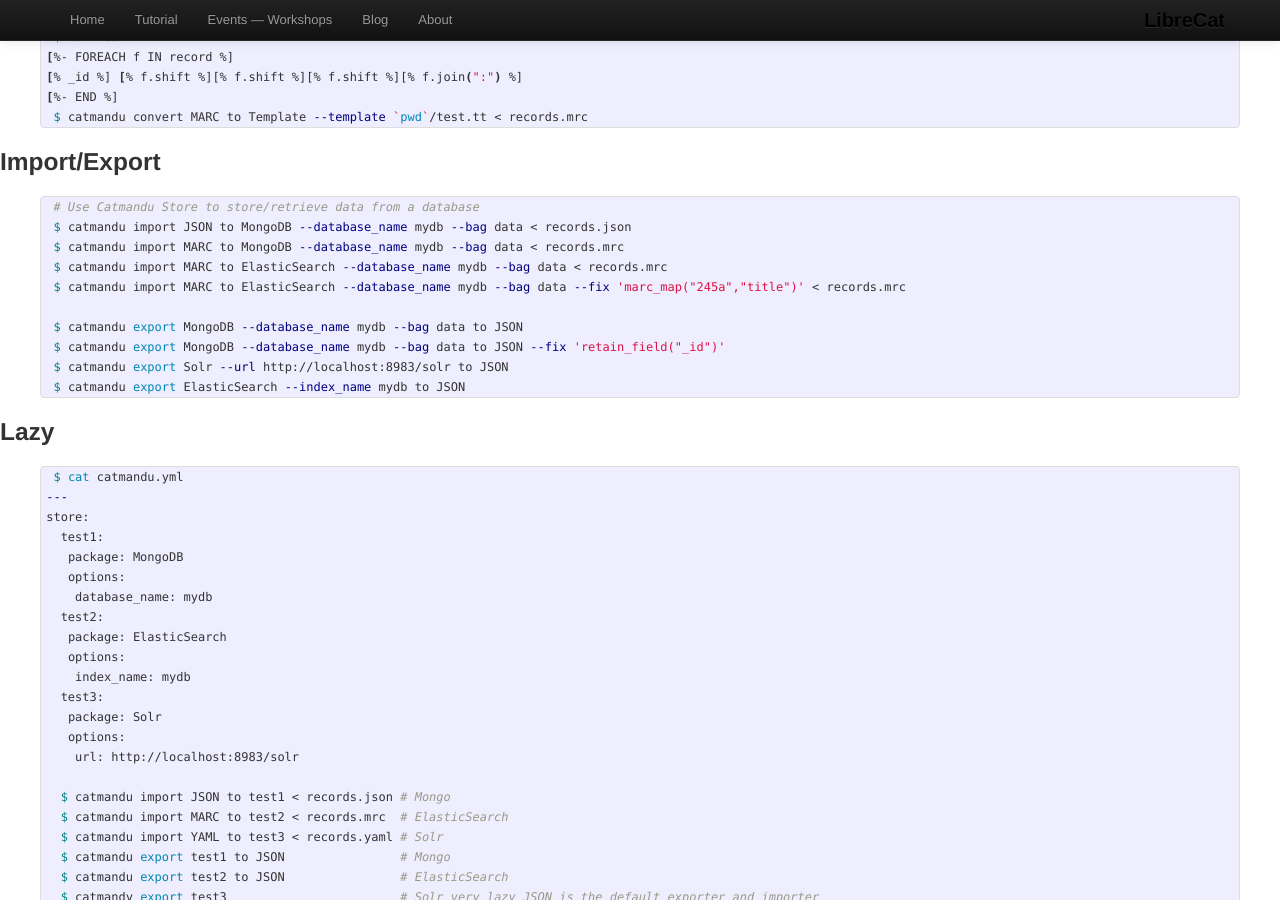
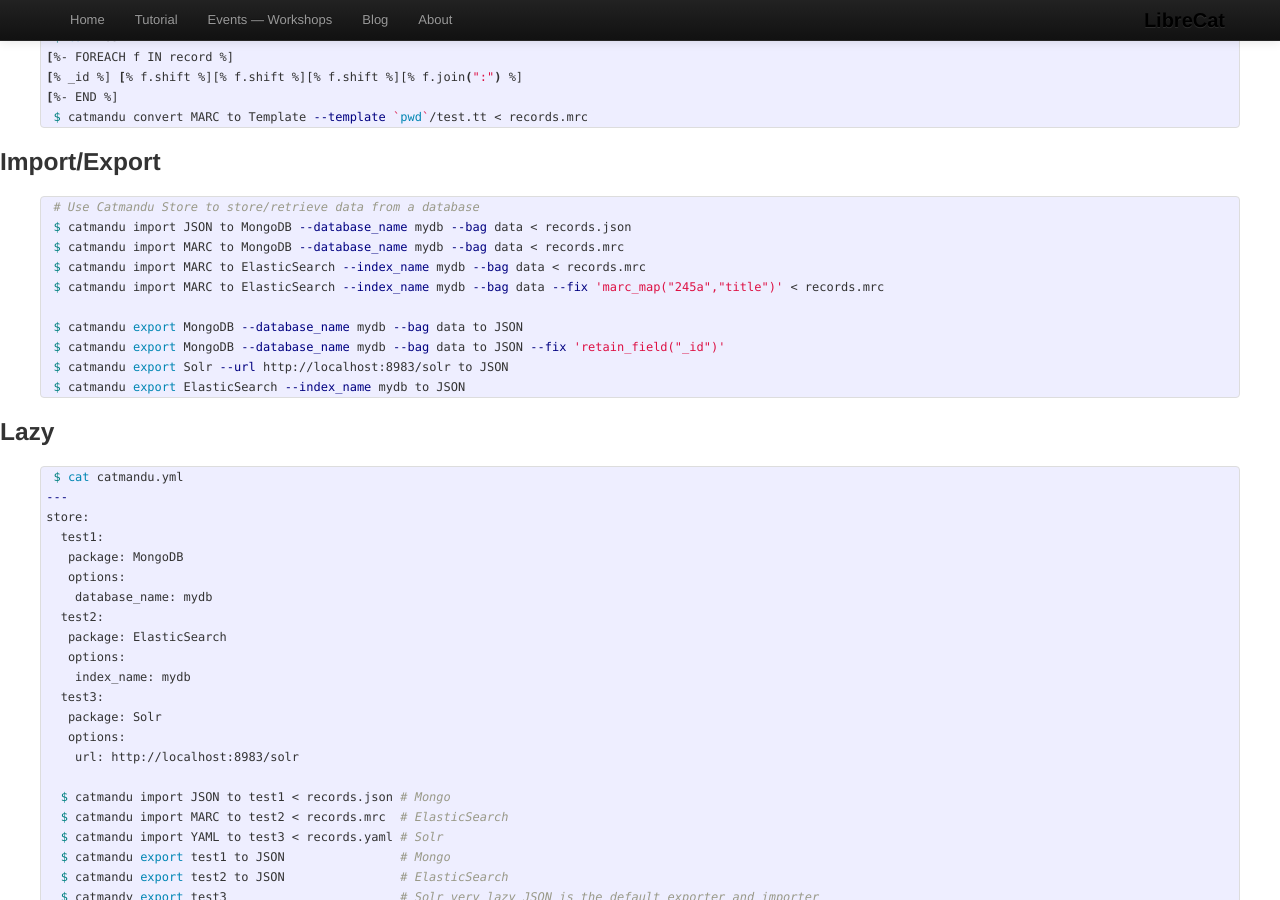
Before and after one commit to LibreCat/librecat.github.io, a Jekyll site: the page built from _posts/2013-06-21-catmandu-cheat-sheet.markdown, in a window 1280 px wide and 900 px high, scrolled down 492 px. Built offline with Jekyll 4.4.1, drawn with Linux system fonts in a browser that asks for light colours.

Commit message:
Correcting wrong parameters

```diff
--- a/_posts/2013-06-21-catmandu-cheat-sheet.markdown
+++ b/_posts/2013-06-21-catmandu-cheat-sheet.markdown
@@ -43,8 +43,8 @@ category: catmandu
  # Use Catmandu Store to store/retrieve data from a database
  $ catmandu import JSON to MongoDB --database_name mydb --bag data < records.json
  $ catmandu import MARC to MongoDB --database_name mydb --bag data < records.mrc
- $ catmandu import MARC to ElasticSearch --database_name mydb --bag data < records.mrc
- $ catmandu import MARC to ElasticSearch --database_name mydb --bag data --fix 'marc_map("245a","title")' < records.mrc
+ $ catmandu import MARC to ElasticSearch --index_name mydb --bag data < records.mrc
+ $ catmandu import MARC to ElasticSearch --index_name mydb --bag data --fix 'marc_map("245a","title")' < records.mrc
 
  $ catmandu export MongoDB --database_name mydb --bag data to JSON
  $ catmandu export MongoDB --database_name mydb --bag data to JSON --fix 'retain_field("_id")'
```
